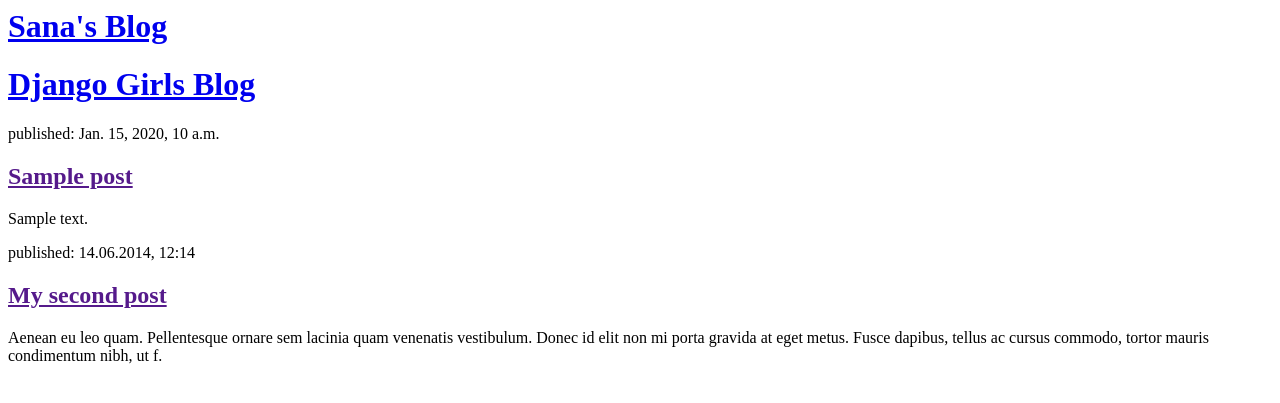
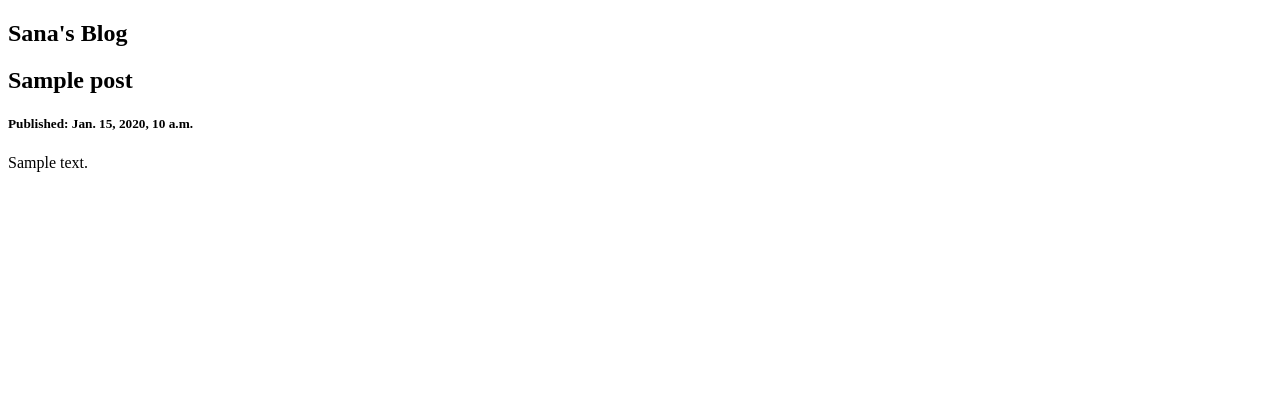
Before and after one commit to sanasp01/my-first-blog-, a Django app: page / in a window 1280 px wide. Shown: the top 403 px of the page. Run offline with Django 3.2, Linux system fonts and the light colour scheme; tables that the repository leaves empty hold one stand-in row (values such as "Sample post").

Commit message:
Changed the HTML for the site.

```diff
--- a/blog/templates/blog/post_list.html
+++ b/blog/templates/blog/post_list.html
@@ -1,30 +1,24 @@
-<html>
+<!doctype html>
+<html lang="en">
     <head>
-        <title>Sana's blog</title>
+        <title>Sana's Blog</title>
+
+        <meta charset="UTF-8">
     </head>
-     <body>
-        <div>
-            <h1><a href="/">Sana's Blog</a></h1>
-        </div>
+
+    <body>
+        <header>
+            <h2>Sana's Blog</h2>
+        </header>
 
         <div>
-            <div>
-    <h1><a href="/">Django Girls Blog</a></h1>
-</div>
 
-{% for post in posts %}
-    <div>
-        <p>published: {{ post.published_date }}</p>
-        <h2><a href="">{{ post.title }}</a></h2>
-        <p>{{ post.text|linebreaksbr }}</p>
-    </div>
-{% endfor %}
-        </div>
+            {% for post in posts %}
+                    <h2>{{ post.title }}</h2>
+                    <h5>Published: {{ post.published_date }}</h5>
+                    <p>{{ post.text|linebreaksbr }}</p>
+            {% endfor %}
 
-        <div>
-            <p>published: 14.06.2014, 12:14</p>
-            <h2><a href="">My second post</a></h2>
-            <p>Aenean eu leo quam. Pellentesque ornare sem lacinia quam venenatis vestibulum. Donec id elit non mi porta gravida at eget metus. Fusce dapibus, tellus ac cursus commodo, tortor mauris condimentum nibh, ut f.</p>
         </div>
     </body>
 </html>
```
